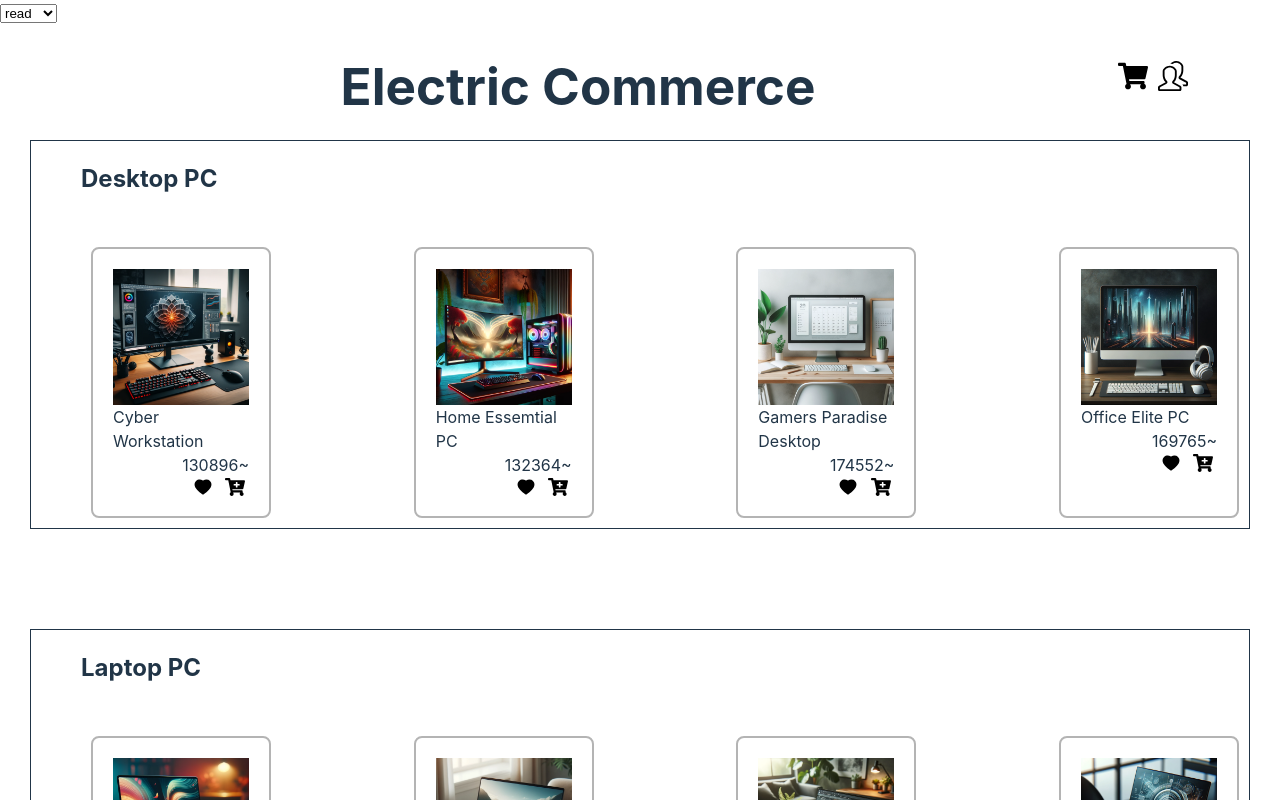
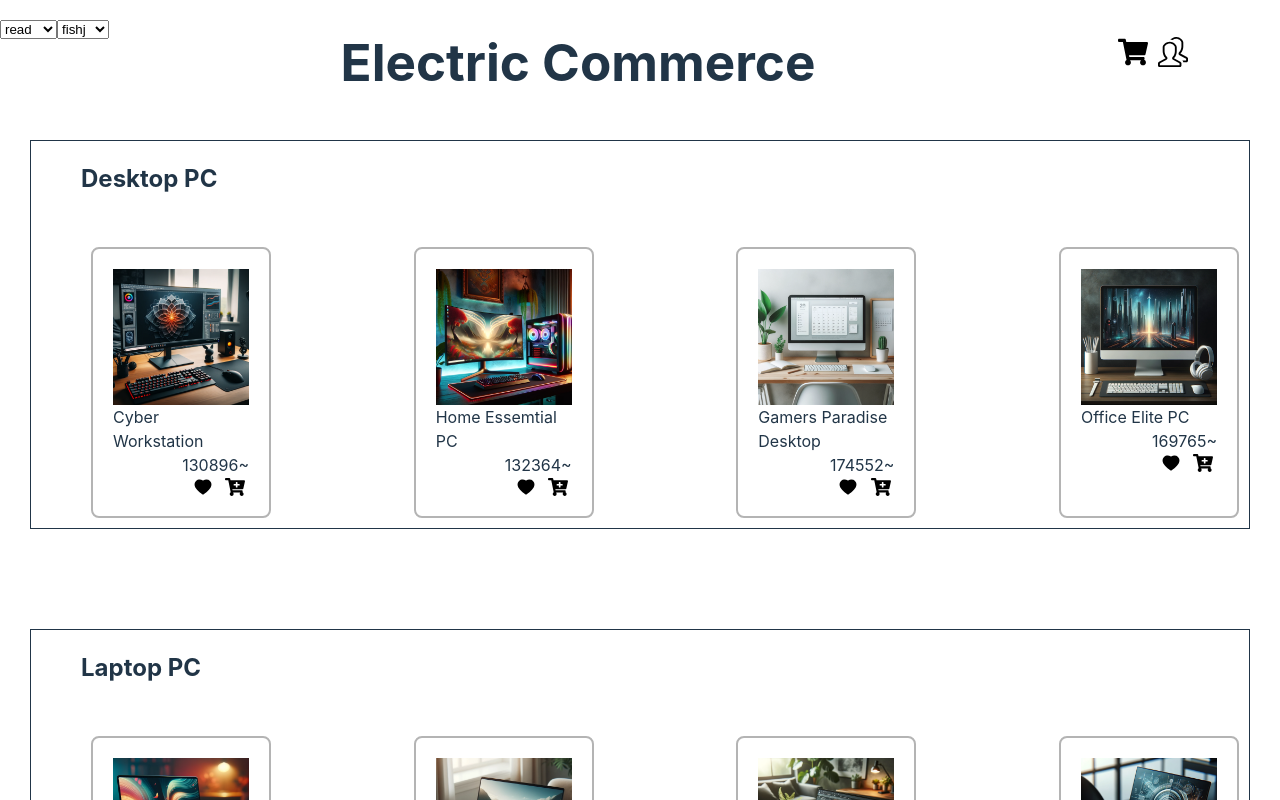
Before and after one commit to kip2/E-Commerce-Site-React, a React (Vite) app in the folder app/: page / in a window 1280 px wide. Shown: the top 800 px of the page. Built offline with nearby package versions, Linux system fonts and the light colour scheme.

Commit message:
PulldownMenusに機能を委譲

```diff
--- /dev/null
+++ b/app/src/components/molecules/PulldownMenus.tsx
@@ -0,0 +1,17 @@
+import PulldownMenu from "../atoms/PulldownMenu"
+
+type PulldownMenusProps = {
+    menus1: string[]
+    menus2: string[]
+}
+
+const PulldownMenus: React.FC<PulldownMenusProps> = ({ menus1, menus2 }) => {
+    return (
+        <div>
+            <PulldownMenu menus={menus1}/>
+            <PulldownMenu menus={menus2}/>
+        </div>
+    )
+}
+
+export default PulldownMenus
--- a/app/src/main.tsx
+++ b/app/src/main.tsx
@@ -3,13 +3,9 @@ import ReactDOM from 'react-dom/client'
 import './index.css'
 import 'sanitize.css'
 import ProductPage from './pages/ProductPage'
-import PulldownMenu from './components/atoms/PulldownMenu'
-
-const menus = ["read", "blue", "green"]
 
 ReactDOM.createRoot(document.getElementById('root')!).render(
   <React.StrictMode>
-    <PulldownMenu menus={menus}/>
     <ProductPage />
   </React.StrictMode>,
 )
--- a/app/src/pages/ProductPage.tsx
+++ b/app/src/pages/ProductPage.tsx
@@ -1,11 +1,19 @@
 import Header from "../components/organisms/Header"
 import Categories from "../components/organisms/Categories"
+import PulldownMenus from "../components/molecules/PulldownMenus"
+
+const menus1 = ["read", "blue", "green"]
+const menus2 = ["fishj", "meet", "beve"]
 
 // todo: ソートとフィルタリング用のやつがいる
 export default function  ProductPage() {
     return (
         <>
             <Header />
+            <PulldownMenus
+                menus1={menus1}
+                menus2={menus2}
+            />
             <Categories />
         </>
     )
```
